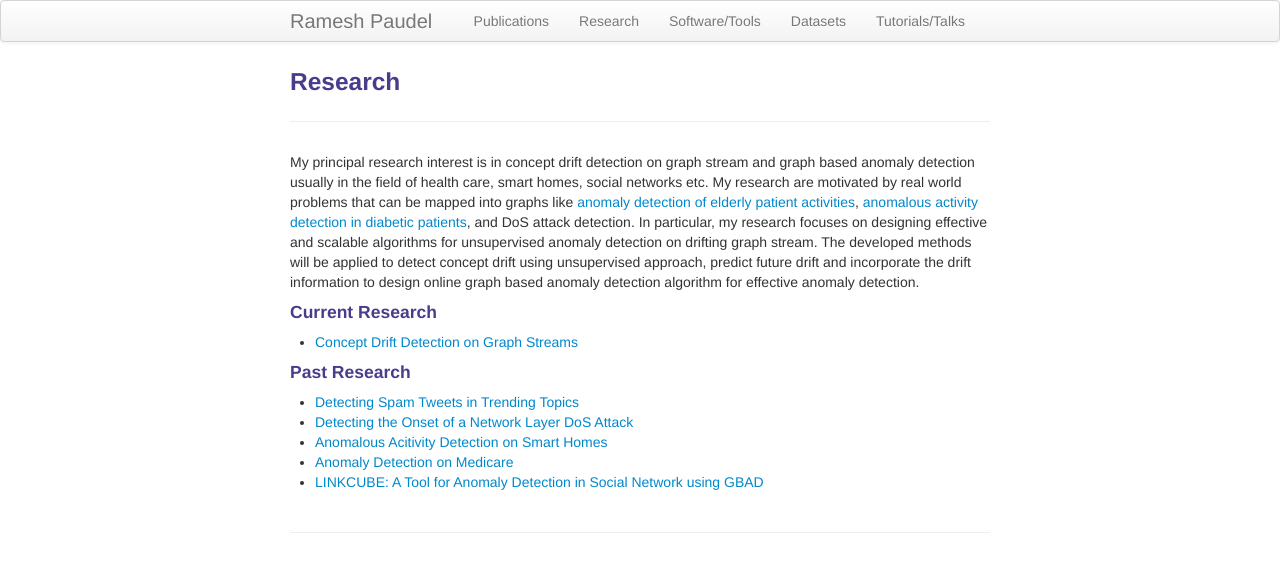
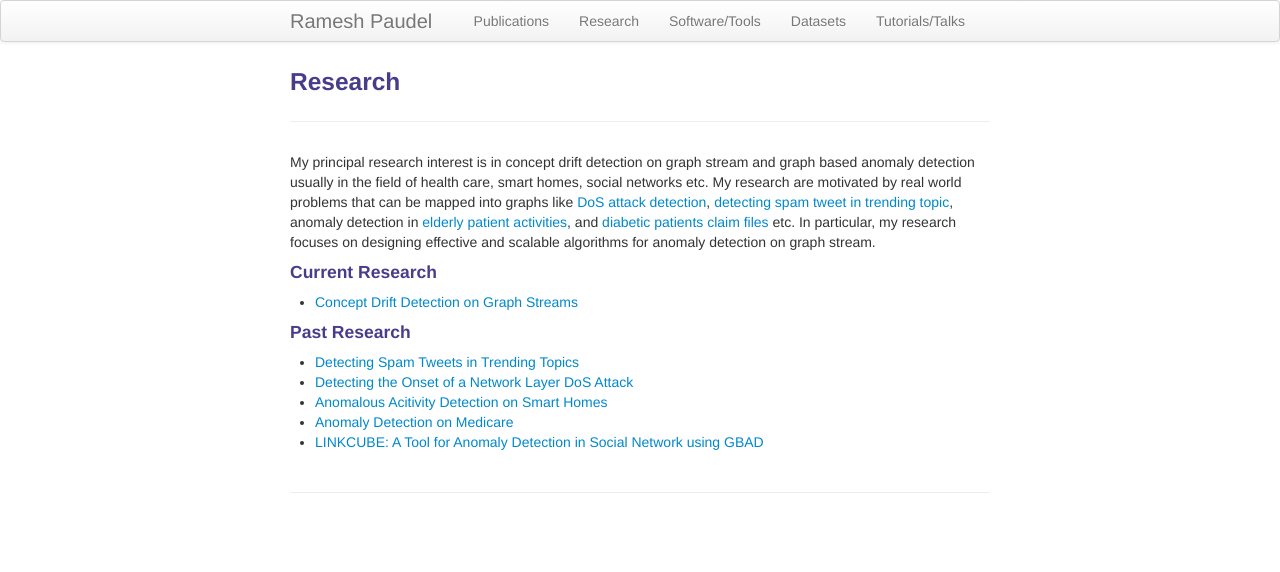
Before and after one commit to rpaudel42/rpaudel42.github.io, a Jekyll site: the page built from pages/research.md, in a window 1280 px wide. Shown: the top 572 px of the page. Built offline with Jekyll 4.4.1, drawn with Linux system fonts in a browser that asks for light colours.

Commit message:
update research page

```diff
--- a/pages/research.md
+++ b/pages/research.md
@@ -5,7 +5,7 @@ description: Ramesh Paudel's Research
 ---
 
 
-My principal research interest is in concept drift detection on graph stream and graph based anomaly detection usually in the field of health care, smart homes, social networks etc. My research are motivated by real world problems that can be mapped into graphs like [anomaly detection of elderly patient activities](https://csce.ucmss.com/cr/books/2018/LFS/CSREA2018/ICD8019.pdf), [anomalous activity detection in diabetic patients](https://aaai.org/ocs/index.php/FLAIRS/FLAIRS17/paper/view/15455/14978), and DoS attack detection. In particular, my research focuses on designing effective and scalable algorithms for unsupervised anomaly detection on drifting graph stream. The developed methods will be applied to detect concept drift using unsupervised approach, predict future drift and incorporate the drift information to design online graph based anomaly detection algorithm for effective anomaly detection.
+My principal research interest is in concept drift detection on graph stream and graph based anomaly detection usually in the field of health care, smart homes, social networks etc. My research are motivated by real world problems that can be mapped into graphs like [DoS attack detection](/pages/dosattack.html), [detecting spam tweet in trending topic](/pages/spamtweet.html), anomaly detection in [elderly patient activities](https://csce.ucmss.com/cr/books/2018/LFS/CSREA2018/ICD8019.pdf), and [diabetic patients claim files](https://aaai.org/ocs/index.php/FLAIRS/FLAIRS17/paper/view/15455/14978) etc. In particular, my research focuses on designing effective and scalable algorithms for anomaly detection on graph stream.
 
 
 #### Current Research
```
